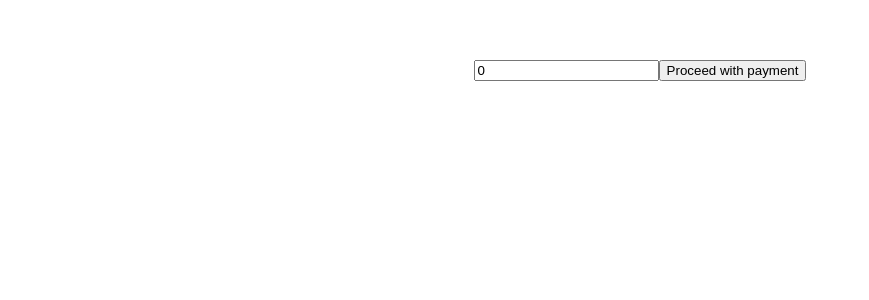
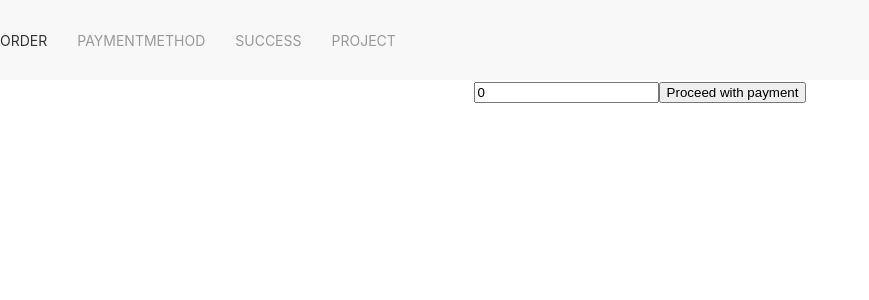
Before and after one commit to onepercentclub/thorny-skate, a Vue app: page /#/ in a window 1280 px wide. Shown: the top 300 px of the page, without its empty margins (0-869 px from the left). Built offline with nearby package versions, Linux system fonts and the light colour scheme.

Commit message:
added navigation bar

```diff
--- a/package.json
+++ b/package.json
@@ -16,6 +16,7 @@
   },
   "dependencies": {
     "axios": "^0.16.2",
+    "uikit": "^3.0.0-beta.30",
     "vue": "^2.4.2",
     "vue-router": "^2.7.0"
   },
--- a/src/App.vue
+++ b/src/App.vue
@@ -17,6 +17,5 @@ export default {
   -moz-osx-font-smoothing: grayscale;
   text-align: center;
   color: #2c3e50;
-  margin-top: 60px;
 }
 </style>
--- a/src/components/Order.vue
+++ b/src/components/Order.vue
@@ -1,4 +1,6 @@
 <template>
+  <div class="">
+    <navBar></navBar>
     <form
       class="order"
       v-on:submit.prevent="addDonation"
@@ -13,11 +15,13 @@
         Proceed with payment
       </button>
     </form>
+  </div>
 </template>
 
 <script>
 import { postDonation } from '@/api';
 import router from '@/router';
+import navigationBar from '@/components/page-elements/Navigation-bar';
 
 export default {
   data() {
@@ -34,7 +38,12 @@ export default {
       });
     },
   },
+
   name: 'order',
+
+  components: {
+    navBar: navigationBar,
+  },
 };
 </script>
 
--- a/src/components/PaymentMethod.vue
+++ b/src/components/PaymentMethod.vue
@@ -1,10 +1,13 @@
 <template>
   <div>
+    <navBar></navBar>
     We show a list of payment methods here
   </div>
 </template>
 
 <script>
+import navigationBar from '@/components/page-elements/Navigation-bar';
+
 export default {
   data() {
     return {
@@ -15,6 +18,11 @@ export default {
 
   },
   name: 'paymentMethod',
+
+  components: {
+    navBar: navigationBar,
+  },
+
 };
 </script>
 
--- a/src/components/Project.vue
+++ b/src/components/Project.vue
@@ -1,10 +1,13 @@
 <template>
   <div>
+    <navBar></navBar>
     We show a project overview here
   </div>
 </template>
 
 <script>
+import navigationBar from '@/components/page-elements/Navigation-bar';
+
 export default {
   data() {
     return {
@@ -15,6 +18,11 @@ export default {
 
   },
   name: 'project',
+
+  components: {
+    navBar: navigationBar,
+  },
+
 };
 </script>
 
--- a/src/components/Success.vue
+++ b/src/components/Success.vue
@@ -1,10 +1,13 @@
 <template>
   <div>
+    <navBar></navBar>
     We show a success page with confetti here
   </div>
 </template>
 
 <script>
+import navigationBar from '@/components/page-elements/Navigation-bar';
+
 export default {
   data() {
     return {
@@ -15,6 +18,10 @@ export default {
 
   },
   name: 'success',
+
+  components: {
+    navBar: navigationBar,
+  },
 };
 </script>
 
--- /dev/null
+++ b/src/components/page-elements/Navigation-bar.vue
@@ -0,0 +1,27 @@
+<template>
+
+  <nav class="uk-navbar-container" uk-navbar>
+    <div class="uk-navbar-left">
+
+        <ul class="uk-navbar-nav">
+            <li class="uk-active">
+              <a href="#">Order</a>
+            </li>
+            <li>
+              <a href="#">PaymentMethod</a>
+            </li>
+            <li>
+              <a href="#">Success</a>
+            </li>
+            <li>
+              <a href="#">Project</a>
+            </li>
+        </ul>
+
+    </div>
+  </nav>
+</template>
+
+<style scoped>
+
+</style>
--- a/src/main.js
+++ b/src/main.js
@@ -3,6 +3,7 @@
 import Vue from 'vue';
 import App from './App';
 import router from './router';
+import '../node_modules/uikit/dist/css/uikit.css';
 
 Vue.config.productionTip = false;
 
```
Also changed, not shown: 1 other file (tests, documents, lock files or other folders). Lines whose indentation alone changed are shown as unchanged.
